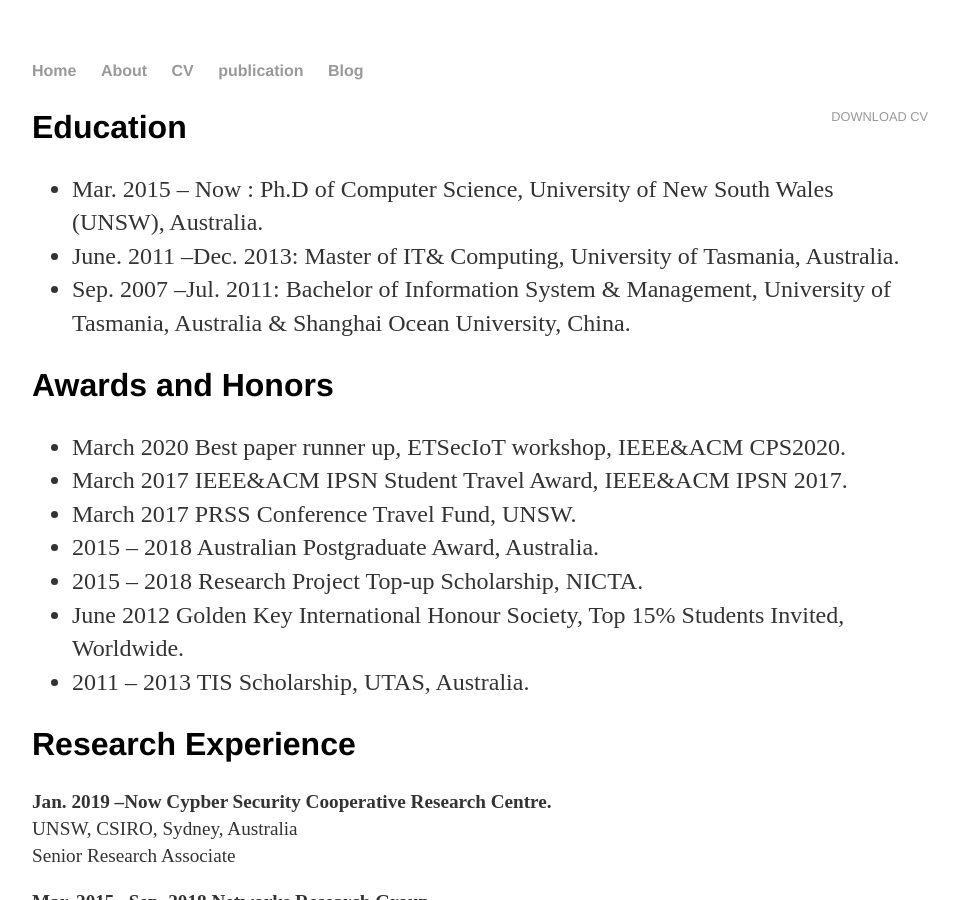
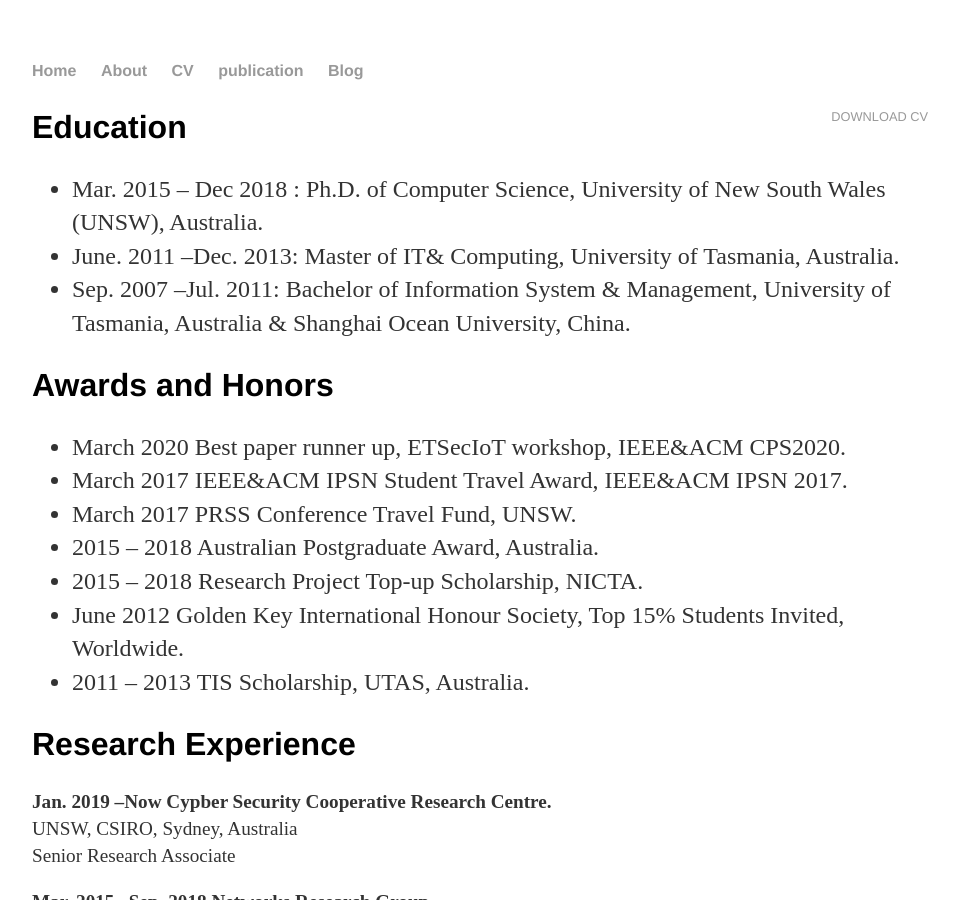
Before and after one commit to WanliXue/WanliXue.github.io, a Jekyll site: the page built from cv/index.html, in a window 1280 px wide and 900 px high. Shown: the whole window, without its empty margins (160-1118 px from the left). Built offline with Jekyll 4.4.1, drawn with Linux system fonts in a browser that asks for light colours.

Commit message:
Update index.html

```diff
--- a/cv/index.html
+++ b/cv/index.html
@@ -7,7 +7,7 @@
 		<a href="/downloadable/wanli_CV.pdf" class="download" title="Download CV as PDF">Download CV</a>
 		<h2>Education</h2>
 		<ul class="education">
-			<li>Mar. 2015 – Now : Ph.D of Computer Science, University of New South Wales (UNSW), Australia.</li>
+			<li>Mar. 2015 – Dec 2018 : Ph.D. of Computer Science, University of New South Wales (UNSW), Australia.</li>
 			<li>June. 2011 –Dec. 2013: Master of IT& Computing, University of Tasmania, Australia.</li>
 			<li>Sep. 2007 –Jul. 2011: Bachelor of Information System & Management, University of Tasmania, Australia & Shanghai Ocean University, China.</li>
 			</ul>
```
